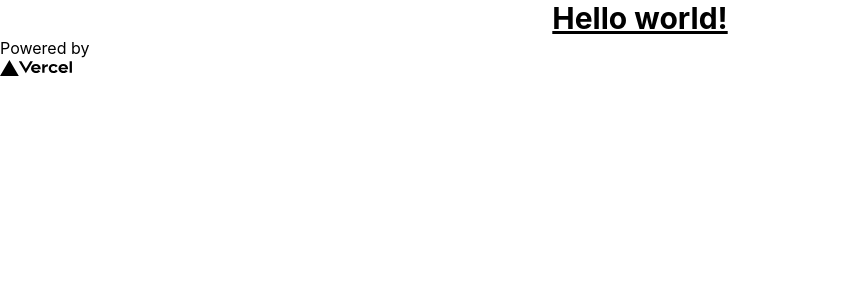
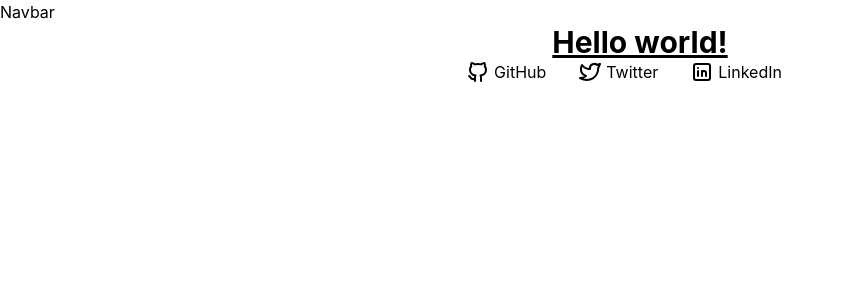
Before and after one commit to jtnovellis/portflio, a Next.js app: page / in a window 1280 px wide. Shown: the top 300 px of the page, without its empty margins (0-844 px from the left). Built offline with nearby package versions, Linux system fonts and the light colour scheme.

Commit message:
add layout - navbar - footer

```diff
--- /dev/null
+++ b/components/Footer.tsx
@@ -0,0 +1,46 @@
+import React from 'react'
+import {
+  IconBrandGithub,
+  IconBrandTwitter,
+  IconBrandLinkedin,
+} from '@tabler/icons'
+
+const socialData = [
+  {
+    label: 'GitHub',
+    icon: <IconBrandGithub />,
+    link: 'https://github.com/jtnovellis',
+  },
+  {
+    label: 'Twitter',
+    icon: <IconBrandTwitter />,
+    link: 'https://twitter.com/JairojairtoroN',
+  },
+  {
+    label: 'LinkedIn',
+    icon: <IconBrandLinkedin />,
+    link: 'https://www.linkedin.com/in/jairotoronovellis',
+  },
+]
+
+const socials = socialData.map((item) => (
+  <li key={item.label}>
+    <a
+      href={item.link}
+      target='_blank'
+      rel='noopener noreferrer'
+      className='flex mr-8'
+    >
+      {item.icon}
+      <span className='ml-1'>{item.label}</span>
+    </a>
+  </li>
+))
+
+export default function Footer() {
+  return (
+    <footer className=''>
+      <ul className='flex justify-center'>{socials}</ul>
+    </footer>
+  )
+}
--- a/components/Layout.tsx
+++ b/components/Layout.tsx
@@ -1,9 +1,11 @@
-import Head from 'next/head';
-import Image from 'next/image';
+import Head from 'next/head'
+import Footer from './Footer'
+import Navbar from './Navbar'
 
 interface LayoutProps {
-  children: React.ReactNode;
+  children: React.ReactNode
 }
+
 export default function Layout({ children }: LayoutProps) {
   return (
     <>
@@ -13,21 +15,12 @@ export default function Layout({ children }: LayoutProps) {
           name='description'
           content='Porfolio of Jairo Jair Toro Novellis'
         />
+        <meta name='author' content='Jairo Jair Toro Novellis' />
         <link rel='icon' href='/favicon.ico' />
       </Head>
-      <main>{children}</main>
-      <footer>
-        <a
-          href='https://vercel.com?utm_source=create-next-app&utm_medium=default-template&utm_campaign=create-next-app'
-          target='_blank'
-          rel='noopener noreferrer'
-        >
-          Powered by{' '}
-          <span>
-            <Image src='/vercel.svg' alt='Vercel Logo' width={72} height={16} />
-          </span>
-        </a>
-      </footer>
+      <Navbar />
+      <main className='container'>{children}</main>
+      <Footer />
     </>
-  );
+  )
 }
--- /dev/null
+++ b/components/Navbar.tsx
@@ -0,0 +1,5 @@
+import React from 'react'
+
+export default function Navbar() {
+  return <div>Navbar</div>
+}
--- a/package.json
+++ b/package.json
@@ -9,6 +9,7 @@
     "lint": "next lint"
   },
   "dependencies": {
+    "@tabler/icons": "^1.112.0",
     "@types/node": "18.11.9",
     "@types/react": "18.0.25",
     "@types/react-dom": "18.0.9",
--- a/pages/_app.tsx
+++ b/pages/_app.tsx
@@ -1,6 +1,11 @@
-import '../styles/globals.css'
-import type { AppProps } from 'next/app'
+import '../styles/globals.css';
+import type { AppProps } from 'next/app';
+import Layout from '../components/Layout';
 
 export default function App({ Component, pageProps }: AppProps) {
-  return <Component {...pageProps} />
+  return (
+    <Layout>
+      <Component {...pageProps} />
+    </Layout>
+  );
 }
--- a/pages/index.tsx
+++ b/pages/index.tsx
@@ -1,10 +1,9 @@
-import Layout from '../components/Layout';
-import styles from '../styles/Home.module.css';
+import styles from '../styles/Home.module.css'
 
 export default function Home() {
   return (
-    <Layout>
+    <section>
       <h1 className='text-3xl text-center font-bold underline'>Hello world!</h1>
-    </Layout>
-  );
+    </section>
+  )
 }
```
Also changed, not shown: 1 other file (tests, documents, lock files or other folders).
